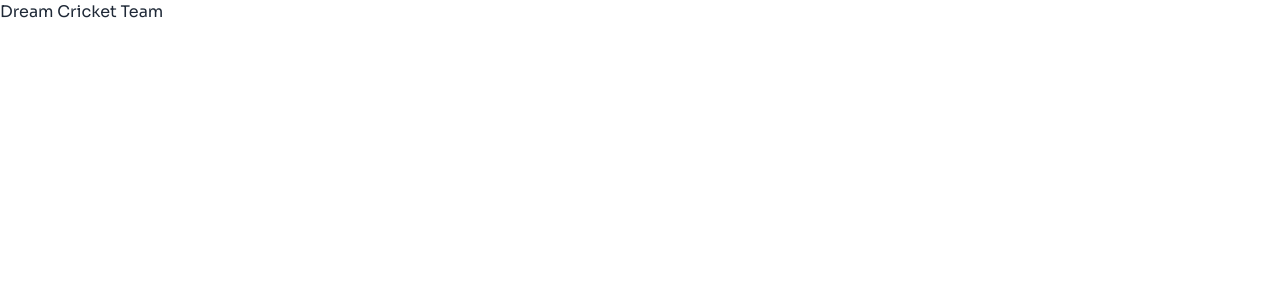
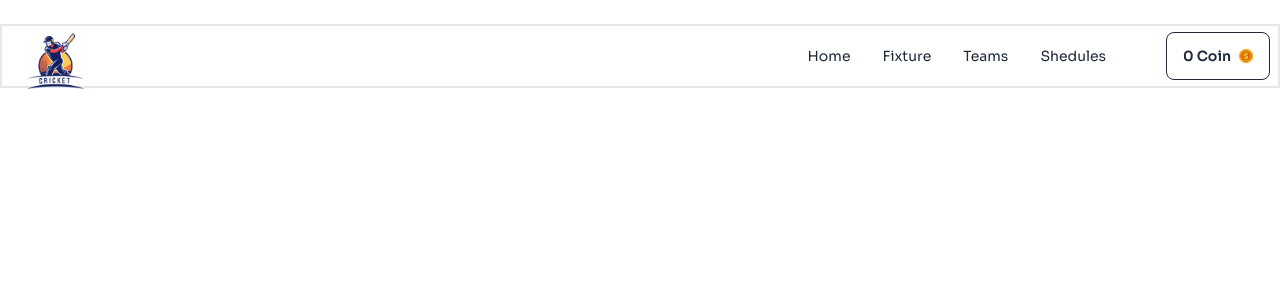
Before and after one commit to mdnumanahmed/dream-cricket-team, a React (Vite) app: page / in a window 1280 px wide. Shown: the top 300 px of the page. Built offline with nearby package versions, Linux system fonts and the light colour scheme.

Commit message:
Header added and used react-icons

```diff
--- a/package.json
+++ b/package.json
@@ -11,7 +11,8 @@
   },
   "dependencies": {
     "react": "^18.3.1",
-    "react-dom": "^18.3.1"
+    "react-dom": "^18.3.1",
+    "react-icons": "^5.3.0"
   },
   "devDependencies": {
     "@eslint/js": "^9.13.0",
--- a/src/App.jsx
+++ b/src/App.jsx
@@ -1,7 +1,9 @@
+import Header from "./components/Header/Header";
+
 function App() {
   return (
     <>
-      <h1>Dream Cricket Team</h1>
+      <Header />
     </>
   );
 }
--- /dev/null
+++ b/src/components/Header/Header.jsx
@@ -0,0 +1,75 @@
+import logo from "../../../assets/logo.png";
+import { BsCoin } from "react-icons/bs";
+
+const Header = () => {
+  return (
+    <div>
+      <div className="navbar bg-base-100 max-h-16 border-2 mt-6 py-6">
+        <div className="navbar-start">
+          <div className="dropdown">
+            <div tabIndex={0} role="button" className="btn btn-ghost lg:hidden">
+              <svg
+                xmlns="http://www.w3.org/2000/svg"
+                className="h-5 w-5"
+                fill="none"
+                viewBox="0 0 24 24"
+                stroke="currentColor"
+              >
+                <path
+                  strokeLinecap="round"
+                  strokeLinejoin="round"
+                  strokeWidth="2"
+                  d="M4 6h16M4 12h8m-8 6h16"
+                />
+              </svg>
+            </div>
+            <ul
+              tabIndex={0}
+              className="menu menu-sm dropdown-content bg-base-100 rounded-box z-[1] mt-3 w-52 p-2 shadow"
+            >
+              <li>
+                <a>Home</a>
+              </li>
+              <li>
+                <a>Fixture</a>
+              </li>
+              <li>
+                <a>Teams</a>
+              </li>
+              <li>
+                <a>Shedules</a>
+              </li>
+            </ul>
+          </div>
+          <a className="btn btn-ghost text-xl">
+            <img className="max-h-14" src={logo} alt="" />
+          </a>
+        </div>
+        <div className="navbar-end">
+          <div className="hidden lg:flex">
+            <ul className="menu menu-horizontal px-1">
+              <li>
+                <a>Home</a>
+              </li>
+              <li>
+                <a>Fixture</a>
+              </li>
+              <li>
+                <a>Teams</a>
+              </li>
+              <li>
+                <a>Shedules</a>
+              </li>
+            </ul>
+          </div>
+          <a className="md:ml-10 btn btn-outline">
+            0 Coin{" "}
+            <BsCoin className="text-[#FDD835] bg-[#DB6704] rounded-full " />
+          </a>
+        </div>
+      </div>
+    </div>
+  );
+};
+
+export default Header;
```
Also changed, not shown: 1 other file (tests, documents, lock files or other folders).
